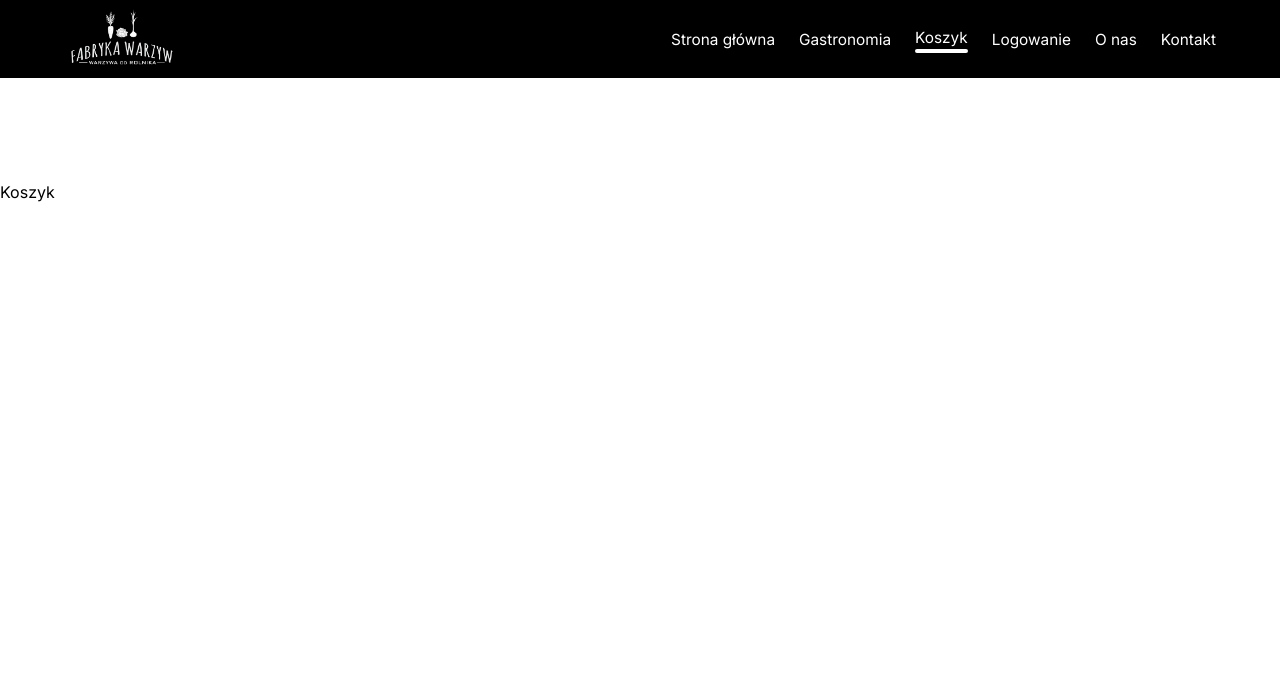
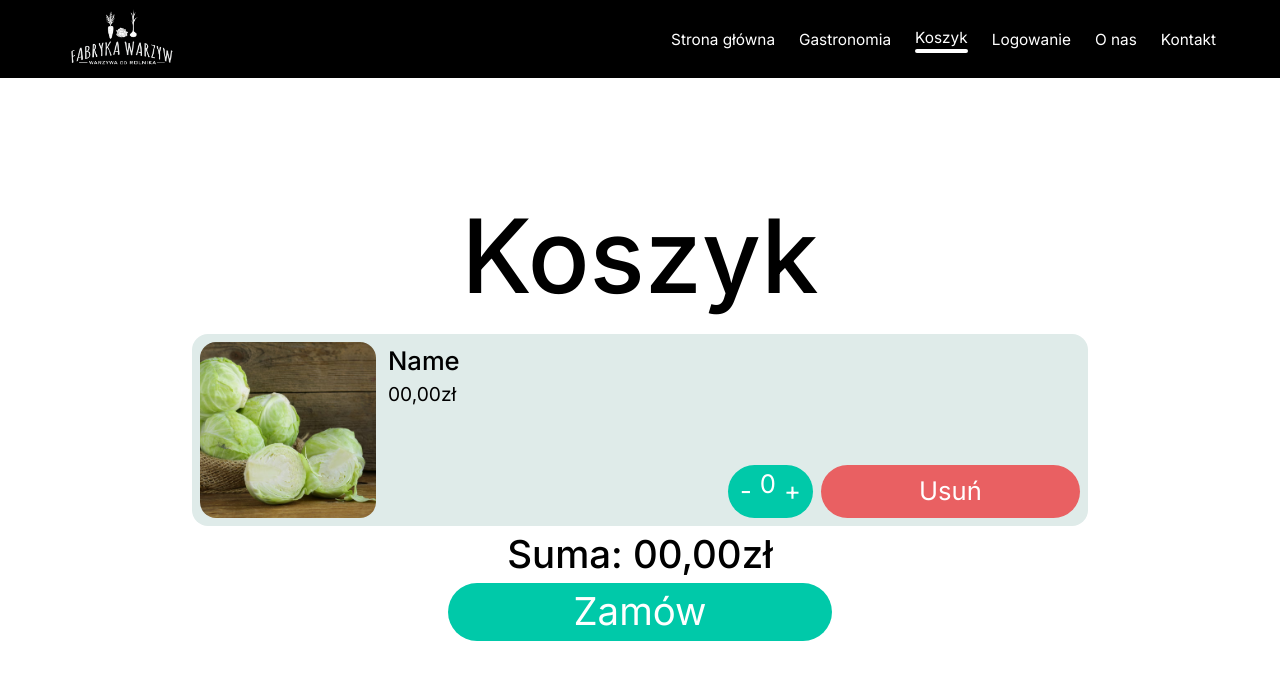
Before and after one commit to WasiakKacper/Fabryka-Warzyw, a React (Vite) app in the folder client/: page /cart in a window 1280 px wide. Shown: the top 680 px of the page. Built offline with nearby package versions, Linux system fonts and the light colour scheme.

Commit message:
feat(CartELement.jsx): Add CartElement component and style it.

```diff
--- /dev/null
+++ b/client/src/Components/CartElement.jsx
@@ -0,0 +1,52 @@
+import React, { useState } from "react";
+
+const CartElement = () => {
+  const [howMany, setHowMany] = useState(0);
+
+  const handleSubtraction = () => {
+    if (howMany > 0) setHowMany(howMany - 1);
+  };
+
+  const handleAddition = () => {
+    setHowMany(howMany + 1);
+  };
+
+  return (
+    <div className="w-full flex bg-(--background) rounded-2xl p-2">
+      {/* IMG */}
+      <div className="w-[20%]">
+        <img
+          src="/Images/kapusta.png"
+          alt="product name"
+          className="min-w-[50px] min-h-[50px] max-w-[200px] object-cover aspect-square w-[100%] rounded-2xl"
+        />
+      </div>
+      {/* INFO */}
+      <div className="w-[40%] px-3">
+        <h2 className="font-medium text-[4vw] md:text-[3vw] lg:text-[2vw]">
+          Name
+        </h2>
+        <h3 className="text-[3vw] md:text-[2vw] lg:text-[1.5vw]">00,00zł</h3>
+      </div>
+      {/* BUTTONS */}
+      <div className="w-[40%]">
+        <div className="flex h-full *:h-[30%] gap-2 items-end">
+          <div className="flex gap-2 px-3 bg-(--accent) rounded-4xl text-(--white) text-[4vw] md:text-[3vw] lg:text-[2vw]">
+            <button className="cursor-pointer" onClick={handleSubtraction}>
+              -
+            </button>
+            <h4>{howMany}</h4>
+            <button className="cursor-pointer" onClick={handleAddition}>
+              +
+            </button>
+          </div>
+          <button className="bg-(--alternativeAccent) w-full rounded-4xl text-(--white) text-[4vw] md:text-[3vw] lg:text-[2vw] cursor-pointer">
+            Usuń
+          </button>
+        </div>
+      </div>
+    </div>
+  );
+};
+
+export default CartElement;
--- a/client/src/Pages/Cart.jsx
+++ b/client/src/Pages/Cart.jsx
@@ -1,14 +1,24 @@
 import React from "react";
 import Navbar from "../Components/Navbar";
+import CartElement from "../Components/CartElement.jsx";
 
 const Cart = () => {
   return (
     <article>
       <Navbar name="Cart" />
-      <section className="pt-45">
-        <h1>Koszyk</h1>
-        <div></div>
-        <button></button>
+      <section className=" flex flex-col pt-45 justify-center">
+        <h1 className="text-center text-[10vw] lg:text-[8vw] font-medium">
+          Koszyk
+        </h1>
+        <div className="w-[90%] lg:w-[70%] mx-auto">
+          <CartElement />
+        </div>
+        <h1 className="text-center text-[5vw] md:text-[4vw] lg:text-[3vw] font-medium">
+          Suma: 00,00zł
+        </h1>
+        <button className="text-[5vw] md:text-[4vw] lg:text-[3vw] bg-(--accent) w-[30%] mx-auto rounded-4xl text-(--white)">
+          Zamów
+        </button>
       </section>
     </article>
   );
```
